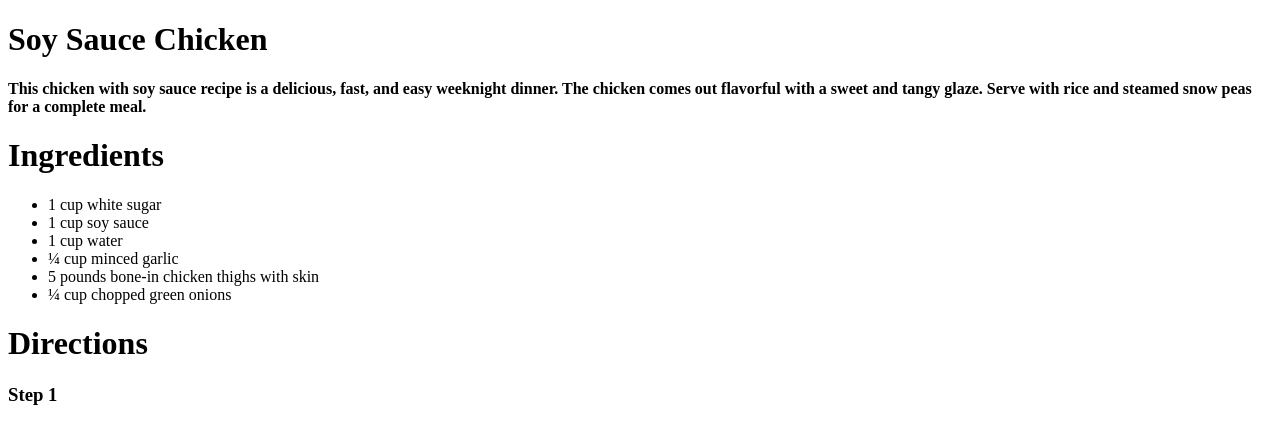
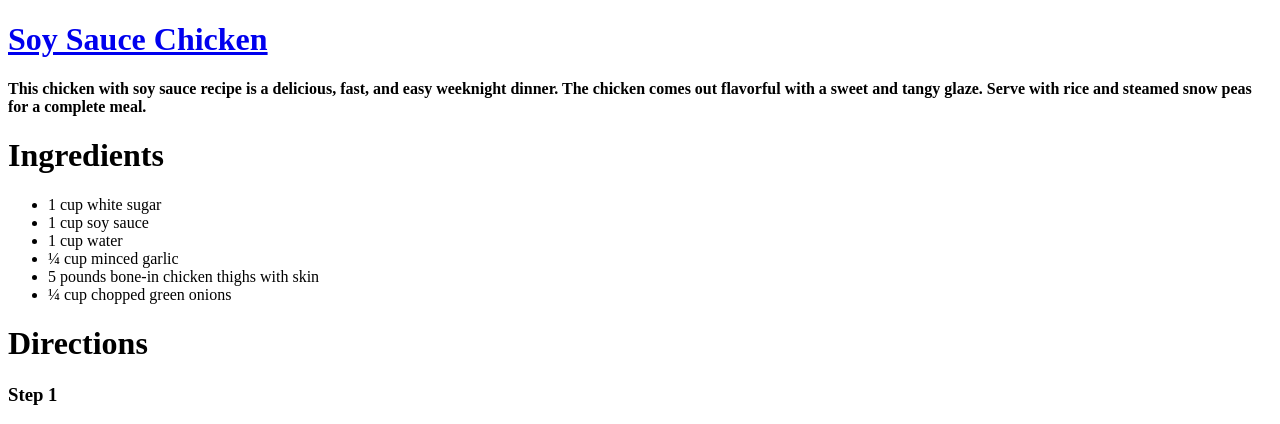
Before and after one commit to Jhidan23/Odin-recipes, a plain HTML site: page Index.html in a window 1280 px wide. Shown: the top 424 px of the page. Drawn offline with Linux system fonts and the light colour scheme.

Commit message:
add link to the origin

```diff
--- a/Index.html
+++ b/Index.html
@@ -6,7 +6,7 @@
     <title>Soy Sauce Chicken</title>
 </head>
 <body>
-    <h1> Soy Sauce Chicken</h1>
+    <h1><a href="/repos/Odin-recipes/Index.html">Soy Sauce Chicken</a></h1>
     <h4> This chicken with soy sauce recipe is a delicious, fast, and easy weeknight dinner. The chicken comes out flavorful with a sweet and tangy glaze. Serve with rice and steamed snow peas for a complete meal.</h4>
     <h1> Ingredients</h1>
     <ul>
```
